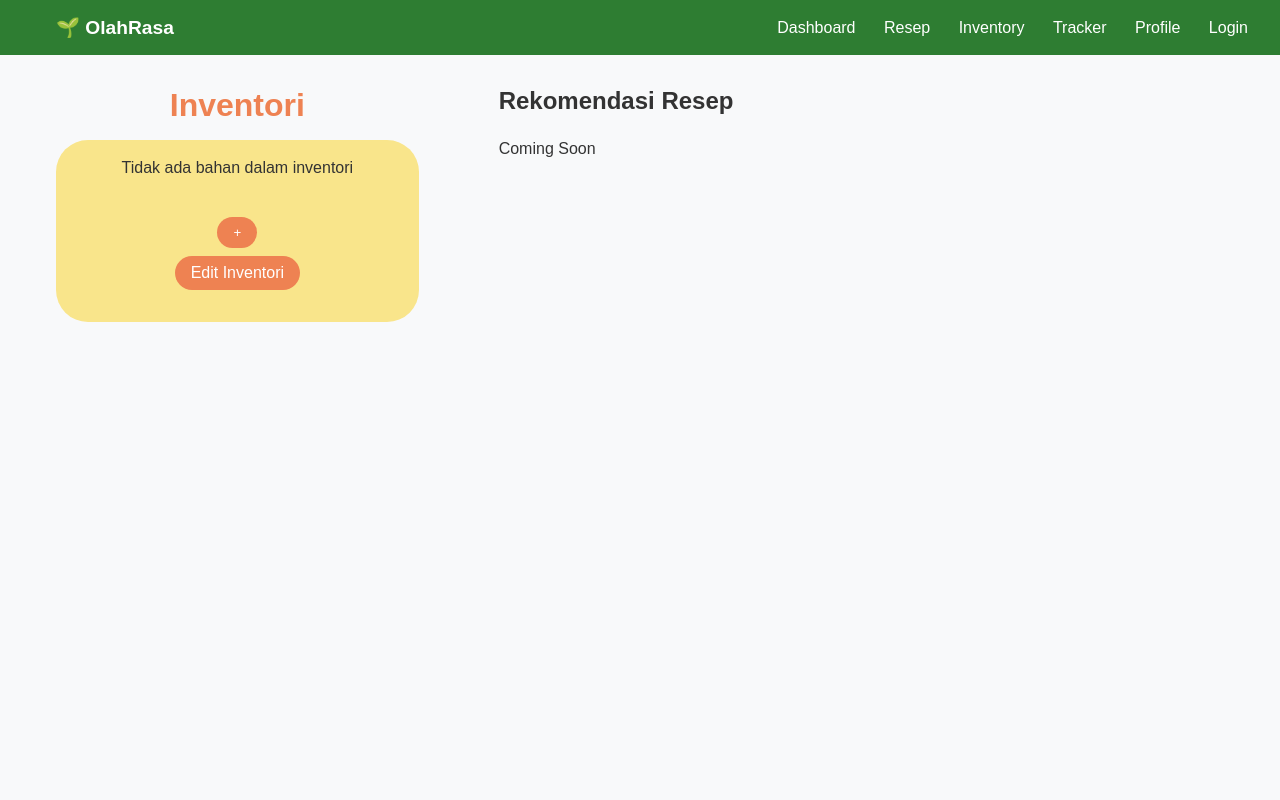
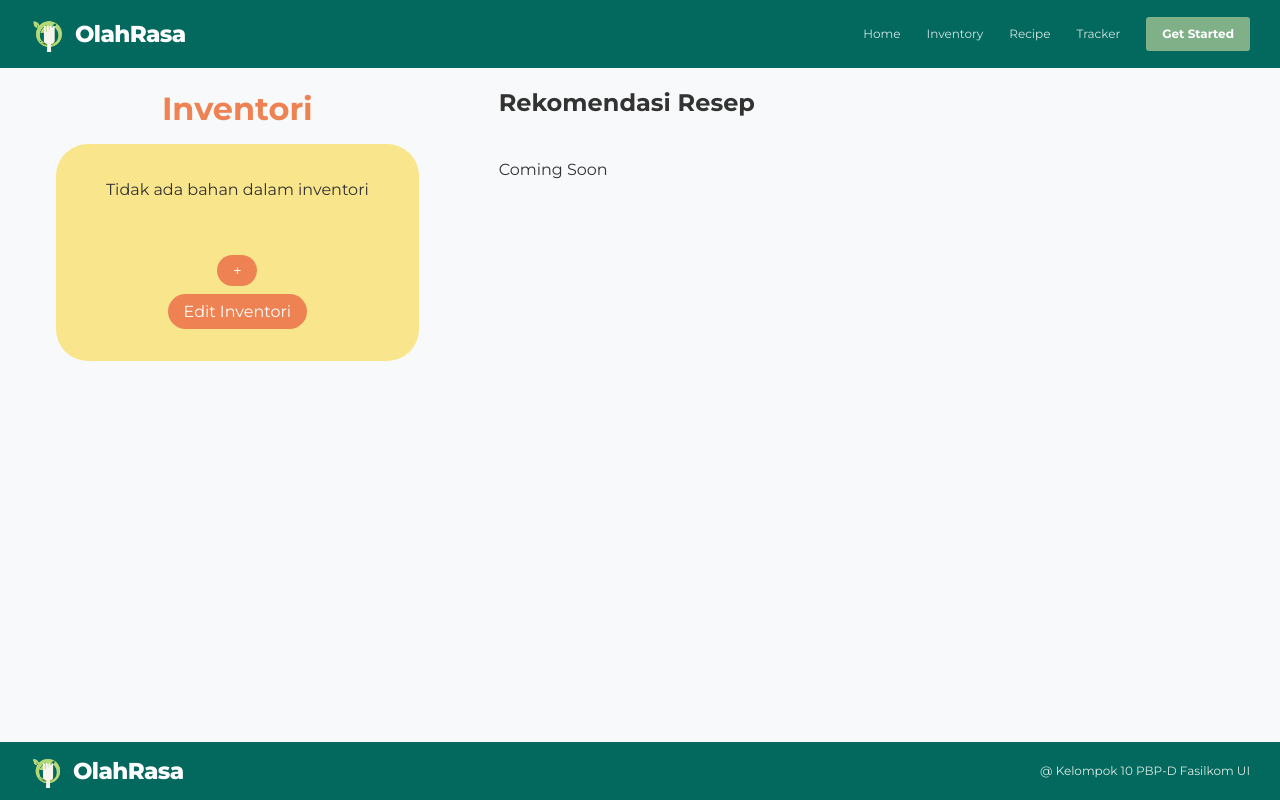
Before and after one commit to Tugas-Kelompok-PBP-D-10/main, a Django app: page /inventori/ in a window 1280 px wide. Run offline with Django 5.2, Linux system fonts and the light colour scheme; the visitor is signed in with stand-in values (Sample User, id 1); data comes from the database, SQL or seed files in the repository; data that the repository does not hold is empty.

Commit message:
update: Memperbarui base.html dan style.css yang dipakai sesuai kesepakatan kelompok.

```diff
--- a/inventori/static/inventori/css/inventori-style.css
+++ b/inventori/static/inventori/css/inventori-style.css
@@ -1,3 +1,8 @@
+@import url('https://fonts.googleapis.com/css2?family=Montserrat:wght@400;700;800&display=swap');
+
+body {
+    font-family: 'Montserrat', sans-serif;
+}
 
 #bahan-form-grid {
     background-color: #f9e58b;
@@ -5,7 +10,7 @@
     justify-content: center;
     align-items: flex-start;
     min-height: 100%;
-    margin: 0 auto;
+    margin: 2rem auto;
     text-align: center;
     width: 500px;
     padding: 2rem;
@@ -105,10 +110,10 @@ h2 {
 
 #tambah-bahan-modal {
     /* Posisikan di tengah halaman */
-    position: fixed;
-    top: 50%;
-    left: 50%;
-    transform: translate(-50%, -50%);
+    justify-content: center;
+    align-items: flex-start;
+    height: 275px;
+    margin: 10rem auto;
     z-index: 1000;
     /* --------------------------- */
     border: 0px none;
--- a/olahrasa/settings.py
+++ b/olahrasa/settings.py
@@ -76,7 +76,7 @@ ROOT_URLCONF = 'olahrasa.urls'
 TEMPLATES = [
     {
         'BACKEND': 'django.template.backends.django.DjangoTemplates',
-        'DIRS': [BASE_DIR / 'templates'],
+        'DIRS': [BASE_DIR / "olahrasa" / "templates"],
         'APP_DIRS': True,
         'OPTIONS': {
             'context_processors': [
@@ -137,7 +137,9 @@ USE_TZ = True
 # https://docs.djangoproject.com/en/6.1/howto/static-files/
 
 STATIC_URL = 'static/'
-STATICFILES_DIRS = [BASE_DIR / 'static']
+STATICFILES_DIRS = [
+    BASE_DIR / "olahrasa" / "static",
+]
 STATIC_ROOT = BASE_DIR / 'staticfiles'
 WHITENOISE_USE_FINDERS = True
 
--- /dev/null
+++ b/olahrasa/static/css/style.css
@@ -0,0 +1,395 @@
+
+/* ==========================================
+   OLAHRASA — GLOBAL BASE STYLESHEET
+   Navbar & Footer | Figma Design System
+
+   Font:
+   Montserrat Regular   400
+   Montserrat Bold      700
+   Montserrat ExtraBold 800
+========================================== */
+
+@import url('https://fonts.googleapis.com/css2?family=Montserrat:wght@400;700;800&display=swap');
+
+
+/* ==========================================
+   GLOBAL RESET
+========================================== */
+
+*,
+*::before,
+*::after {
+    box-sizing: border-box;
+}
+
+html {
+    margin: 0;
+    padding: 0;
+}
+
+body {
+    margin: 0;
+    padding: 0;
+    min-height: 100vh;
+
+    display: flex;
+    flex-direction: column;
+
+    background: #F8F9FA;
+    color: #333333;
+}
+
+/* Content wrapper dari base.html */
+body > .container {
+    flex: 1;
+    width: 100%;
+    max-width: 1200px;
+    margin: 0 auto;
+    padding: 0 16px;
+    min-width: 0;
+}
+
+/* ==========================================
+   SHARED NAVBAR & FOOTER TYPOGRAPHY
+========================================== */
+
+.olahrasa-navbar,
+.olahrasa-navbar *,
+.olahrasa-footer,
+.olahrasa-footer * {
+    font-family: 'Montserrat', sans-serif;
+}
+
+
+/* ==========================================
+   NAVBAR
+========================================== */
+
+.olahrasa-navbar {
+    position: relative;
+    z-index: 100;
+
+    width: 100%;
+    background: #03695E;
+    color: #FFFFFF;
+}
+
+.olahrasa-navbar-inner {
+    width: 100%;
+    max-width: 1280px;
+    min-height: 68px;
+    margin: 0 auto;
+    padding: 10px 30px;
+
+    display: flex;
+    align-items: center;
+    justify-content: space-between;
+    gap: 24px;
+}
+
+/* Brand */
+.olahrasa-navbar-brand {
+    display: inline-flex;
+    align-items: center;
+    gap: 9px;
+    flex-shrink: 0;
+    text-decoration: none;
+}
+
+.olahrasa-navbar-logo {
+    display: block;
+    width: 36px;
+    height: 36px;
+    object-fit: contain;
+}
+
+.olahrasa-brand-text {
+    color: #FFFFFF;
+    font-size: 23px;
+    font-weight: 800;
+    letter-spacing: -0.6px;
+    white-space: nowrap;
+    line-height: 1;
+}
+
+/* Navigation links */
+.olahrasa-nav-links {
+    display: flex;
+    align-items: center;
+    justify-content: flex-end;
+    gap: 26px;
+}
+
+.olahrasa-nav-links a {
+    color: rgba(255, 255, 255, 0.82);
+    font-size: 12px;
+    font-weight: 400;
+    line-height: 1.4;
+    text-decoration: none;
+    white-space: nowrap;
+
+    transition: color 0.2s ease;
+}
+
+.olahrasa-nav-links a:hover,
+.olahrasa-nav-links a.active {
+    color: #FFFFFF;
+}
+
+.olahrasa-nav-links a.active {
+    font-weight: 700;
+    text-decoration: underline;
+    text-underline-offset: 5px;
+    text-decoration-thickness: 1px;
+}
+
+/* Get Started */
+.olahrasa-nav-links .olahrasa-nav-cta {
+    display: inline-flex;
+    align-items: center;
+    justify-content: center;
+
+    min-height: 34px;
+    padding: 8px 16px;
+
+    background: #80B088;
+    color: #FFFFFF;
+
+    border: none;
+    border-radius: 3px;
+
+    font-size: 12px;
+    font-weight: 700;
+    text-decoration: none;
+
+    transition: background 0.2s ease;
+}
+
+.olahrasa-nav-links .olahrasa-nav-cta:hover {
+    background: #91BE99;
+    color: #FFFFFF;
+}
+
+/* Hamburger Button */
+.olahrasa-menu-toggle {
+    display: none;
+    flex-direction: column;
+    align-items: center;
+    justify-content: center;
+    gap: 5px;
+
+    width: 42px;
+    height: 42px;
+    padding: 8px;
+
+    background: transparent;
+    border: none;
+    border-radius: 4px;
+
+    cursor: pointer;
+}
+
+.olahrasa-menu-toggle span {
+    display: block;
+    width: 24px;
+    height: 2px;
+    background: #FFFFFF;
+    border-radius: 2px;
+}
+
+
+/* ==========================================
+   FOOTER
+========================================== */
+
+.olahrasa-footer {
+    width: 100%;
+    margin-top: auto;
+
+    background: #03695E;
+    color: #FFFFFF;
+}
+
+.olahrasa-footer-inner {
+    width: 100%;
+    max-width: 1280px;
+    min-height: 58px;
+    margin: 0 auto;
+    padding: 10px 30px;
+
+    display: flex;
+    align-items: center;
+    justify-content: space-between;
+    gap: 20px;
+}
+
+/* Brand Footer */
+.olahrasa-footer-brand {
+    display: flex;
+    align-items: center;
+    gap: 9px;
+    flex-shrink: 0;
+}
+
+.olahrasa-footer-logo {
+    display: block;
+    width: 34px;
+    height: 34px;
+    object-fit: contain;
+}
+
+.olahrasa-footer-brand-text {
+    color: #FFFFFF;
+    font-size: 23px;
+    font-weight: 800;
+    letter-spacing: -0.6px;
+    line-height: 1;
+    white-space: nowrap;
+}
+
+/* Footer Credit */
+.olahrasa-footer-credit {
+    margin: 0;
+    color: #DCEBE5;
+    font-size: 12px;
+    font-weight: 400;
+    line-height: 1.5;
+    text-align: right;
+}
+
+
+/* ==========================================
+   TABLET
+========================================== */
+
+@media (max-width: 900px) {
+    .olahrasa-navbar-inner {
+        padding: 10px 20px;
+        gap: 16px;
+    }
+
+    .olahrasa-nav-links {
+        gap: 14px;
+    }
+
+    .olahrasa-nav-links a {
+        font-size: 11px;
+    }
+
+    .olahrasa-footer-inner {
+        padding: 10px 20px;
+    }
+}
+
+
+/* ==========================================
+   MOBILE
+========================================== */
+
+@media (max-width: 650px) {
+
+    /* Navbar */
+    .olahrasa-navbar-inner {
+        min-height: 64px;
+        padding: 10px 18px;
+    }
+
+    .olahrasa-navbar-logo {
+        width: 32px;
+        height: 32px;
+    }
+
+    .olahrasa-brand-text {
+        font-size: 20px;
+    }
+
+    /* Hamburger */
+    .olahrasa-menu-toggle {
+        display: flex;
+    }
+
+    /* Dropdown navigation */
+    .olahrasa-nav-links {
+        display: none;
+
+        position: absolute;
+        top: 100%;
+        left: 0;
+        right: 0;
+
+        flex-direction: column;
+        align-items: stretch;
+        gap: 0;
+
+        padding: 10px 18px 16px;
+
+        background: #03695E;
+        box-shadow: 0 12px 20px rgba(0, 0, 0, 0.12);
+    }
+
+    .olahrasa-nav-links.is-open {
+        display: flex;
+    }
+
+    .olahrasa-nav-links a {
+        display: block;
+        padding: 13px 8px;
+
+        color: #FFFFFF;
+        font-size: 13px;
+        font-weight: 400;
+    }
+
+    .olahrasa-nav-links a.active {
+        font-weight: 700;
+    }
+
+    .olahrasa-nav-links .olahrasa-nav-cta {
+        display: flex;
+        margin-top: 8px;
+        font-size: 12px;
+        border-radius: 3px;
+    }
+
+    /* Footer */
+    .olahrasa-footer-inner {
+        min-height: 58px;
+        padding: 10px 15px;
+        gap: 12px;
+    }
+
+    .olahrasa-footer-logo {
+        width: 28px;
+        height: 28px;
+    }
+
+    .olahrasa-footer-brand-text {
+        font-size: 19px;
+    }
+
+    .olahrasa-footer-credit {
+        max-width: 145px;
+        font-size: 9px;
+        font-weight: 400;
+        line-height: 1.4;
+    }
+}
+
+
+/* ==========================================
+   ACCESSIBILITY
+========================================== */
+
+.olahrasa-nav-links a:focus-visible,
+.olahrasa-menu-toggle:focus-visible,
+.olahrasa-navbar-brand:focus-visible {
+    outline: 2px solid #E8CC63;
+    outline-offset: 3px;
+}
+
+@media (prefers-reduced-motion: reduce) {
+    .olahrasa-nav-links a,
+    .olahrasa-nav-links .olahrasa-nav-cta {
+        transition: none;
+    }
+}
--- /dev/null
+++ b/olahrasa/templates/base.html
@@ -0,0 +1,157 @@
+<!-- templates/base.html -->
+{% load static %}
+<!DOCTYPE html>
+<html lang="id">
+<head>
+    <meta charset="UTF-8">
+    <meta name="viewport" content="width=device-width, initial-scale=1.0">
+
+    <title>{% block title %}OlahRasa{% endblock %}</title>
+
+    <!-- CSS Utama -->
+    <link rel="stylesheet" href="{% static 'css/style.css' %}">
+
+    {% block meta %}{% endblock %}
+
+    <!-- CSS khusus halaman -->
+    {% block extra_css %}{% endblock %}
+</head>
+
+<body>
+
+    <!-- NAVBAR OLAHRASA -->
+    <nav class="olahrasa-navbar">
+        <div class="olahrasa-navbar-inner">
+
+
+            <a href="#" class="olahrasa-navbar-brand">
+                <img
+                    src="{% static 'images/Olahrasa.png' %}"
+                    alt=""
+                    class="olahrasa-navbar-logo"
+                >
+
+                <span class="olahrasa-brand-text">
+                    OlahRasa
+                </span>
+            </a>
+
+
+            <!-- Mobile Menu Toggle -->
+            <button
+                type="button"
+                class="olahrasa-menu-toggle"
+                id="olahrasa-menu-toggle"
+                aria-label="Buka menu navigasi"
+                aria-controls="olahrasa-nav-links"
+                aria-expanded="false"
+            >
+                <span></span>
+                <span></span>
+                <span></span>
+            </button>
+
+            <!-- Desktop & Mobile Navigation -->
+
+            <div class="olahrasa-nav-links" id="olahrasa-nav-links">
+
+                <a href="#">
+                    Home
+                </a>
+
+                <a href="#">
+                    Inventory
+                </a>
+
+                <a href="#">
+                    Recipe
+                </a>
+
+                <a
+                    href="/tracker/"
+                    class="{% if request.path == '/tracker/' %}active{% endif %}"
+                    {% if request.path == '/tracker/' %}aria-current="page"{% endif %}
+                >
+                    Tracker
+                </a>
+
+                <a href="#" class="olahrasa-nav-cta">
+                    Get Started
+                </a>
+
+            </div>
+        </div>
+    </nav>
+
+    <!-- KONTEN HALAMAN -->
+    <div class="container">
+        {% block content %}
+        {% endblock content %}
+    </div>
+
+    <!-- FOOTER OLAHRASA -->
+        <footer class="olahrasa-footer">
+            <div class="olahrasa-footer-inner">
+
+                <div class="olahrasa-footer-brand">
+                    <img
+                        src="{% static 'images/Olahrasa.png' %}"
+                        alt=""
+                        class="olahrasa-footer-logo"
+                    >
+
+                    <span class="olahrasa-footer-brand-text">
+                        OlahRasa
+                    </span>
+                </div>
+
+                <p class="olahrasa-footer-credit">
+                    @ Kelompok 10 PBP-D Fasilkom UI
+                </p>
+
+            </div>
+        </footer>
+
+
+                </div>
+            </footer>
+
+    <!-- MOBILE NAVIGATION -->
+    <script>
+        document.addEventListener("DOMContentLoaded", function () {
+            const toggle = document.getElementById("olahrasa-menu-toggle");
+            const links = document.getElementById("olahrasa-nav-links");
+
+            if (!toggle || !links) return;
+
+            toggle.addEventListener("click", function () {
+                const isOpen = links.classList.toggle("is-open");
+
+                toggle.setAttribute(
+                    "aria-expanded",
+                    String(isOpen)
+                );
+
+                toggle.setAttribute(
+                    "aria-label",
+                    isOpen
+                        ? "Tutup menu navigasi"
+                        : "Buka menu navigasi"
+                );
+            });
+
+            links.querySelectorAll("a").forEach(function (link) {
+                link.addEventListener("click", function () {
+                    links.classList.remove("is-open");
+                    toggle.setAttribute("aria-expanded", "false");
+                    toggle.setAttribute(
+                        "aria-label",
+                        "Buka menu navigasi"
+                    );
+                });
+            });
+        });
+    </script>
+
+</body>
+</html>
```
Also changed, not shown: olahrasa/static/images/Olahrasa.png (added).
